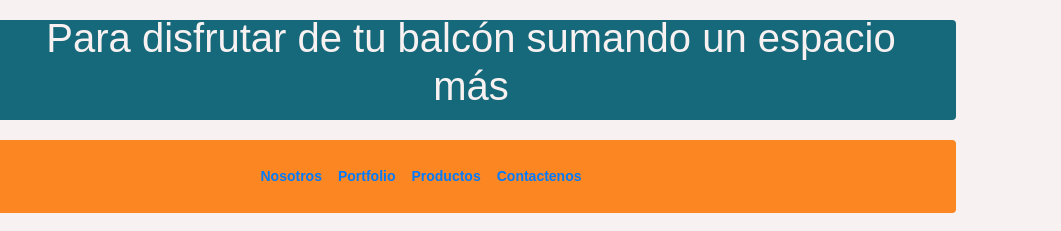
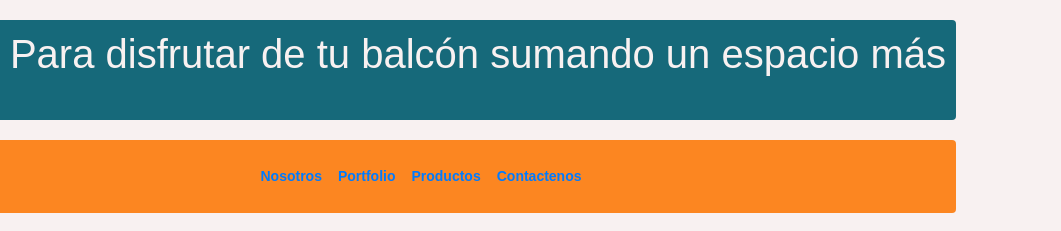
Before and after one commit to alevaar/balcony_ar, a website: page index.html in a window 1280 px wide. Shown: the top 231 px of the page, 219-1280 px from the left. Drawn offline with nearby package versions, Linux system fonts and the light colour scheme.

Commit message:
No recuerdo que cambio realice en el index

```diff
--- a/index.html
+++ b/index.html
@@ -24,7 +24,7 @@
 			<div class="logo">
 				<img src="img/logo-balconyar.ico" alt="logo Balcony_Ar">
 			</div>
-			<div class="h1">
+			<div class="h6">
 				<h1>Para disfrutar de tu balcón sumando un espacio más</h1>
 			</div>
 		</header>
```
Also changed, not shown: CapturaTerminalGIT1.PNG (deleted), CapturaTerminalGIT2.PNG (deleted), CapturaTerminalGIT3.PNG (deleted), CapturaTerminalGIT4.PNG (deleted), CapturaTerminalGIT5.PNG (deleted), CapturaTerminalGIT6.PNG (deleted), CapturaTerminalGIT7.PNG (deleted), CapturaTerminalGIT8.PNG (deleted).
